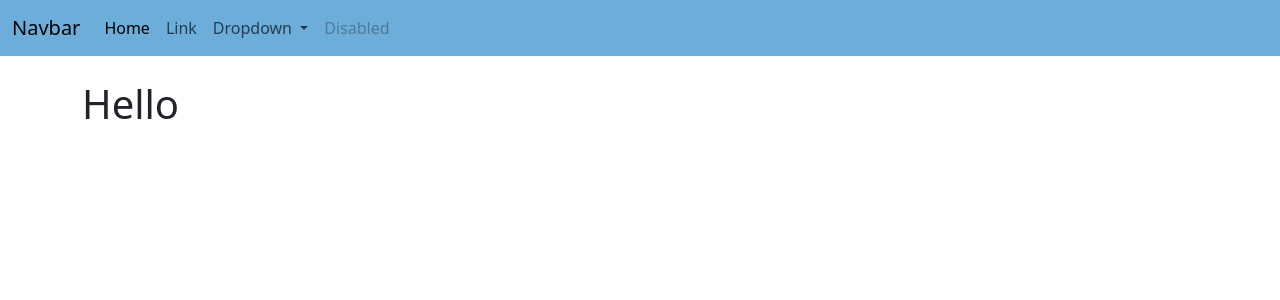
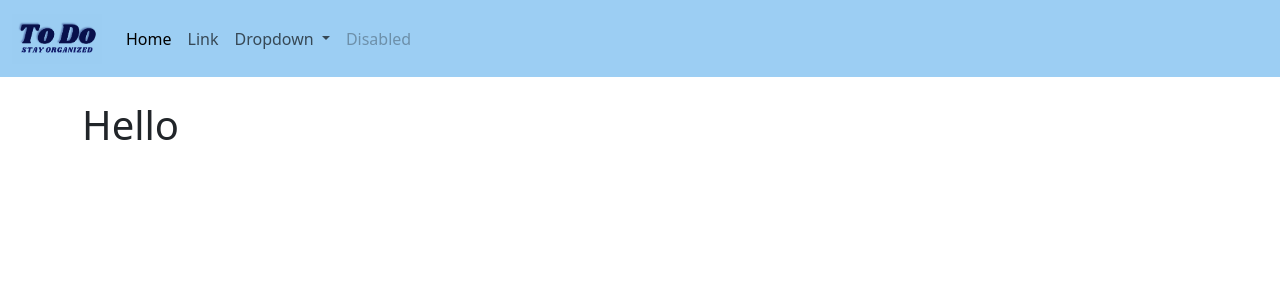
Before and after one commit to julkiea/Django-to-do-site, a Django app: page / in a window 1280 px wide. Shown: the top 300 px of the page. Run offline with Django 5.2, Linux system fonts and the light colour scheme.

Commit message:
Add logo to navbar

```diff
--- a/website/templates/navbar.html
+++ b/website/templates/navbar.html
@@ -1,6 +1,10 @@
-<nav class="navbar navbar-expand-lg" style="background-color: #6dadda;">
+{% load static %}
+
+<nav class="navbar navbar-expand-lg" style="background-color: #9ccef3;">
     <div class="container-fluid">
-      <a class="navbar-brand" href="#">Navbar</a>
+      <a class="navbar-brand" href="#">
+        <img src="{% static 'images/to_do.png' %}" alt="Logo" width="90" height="50" class="d-inline-block align-text-top">
+        </a>
       <button class="navbar-toggler" type="button" data-bs-toggle="collapse" data-bs-target="#navbarSupportedContent" aria-controls="navbarSupportedContent" aria-expanded="false" aria-label="Toggle navigation">
         <span class="navbar-toggler-icon"></span>
       </button>
```
